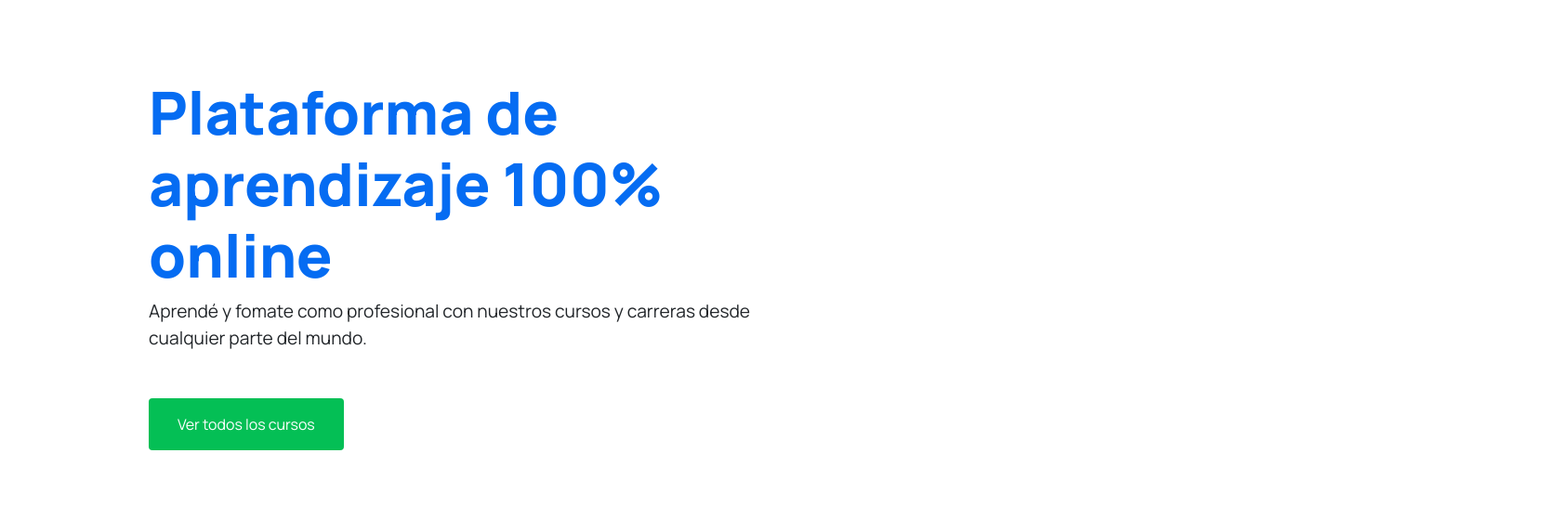
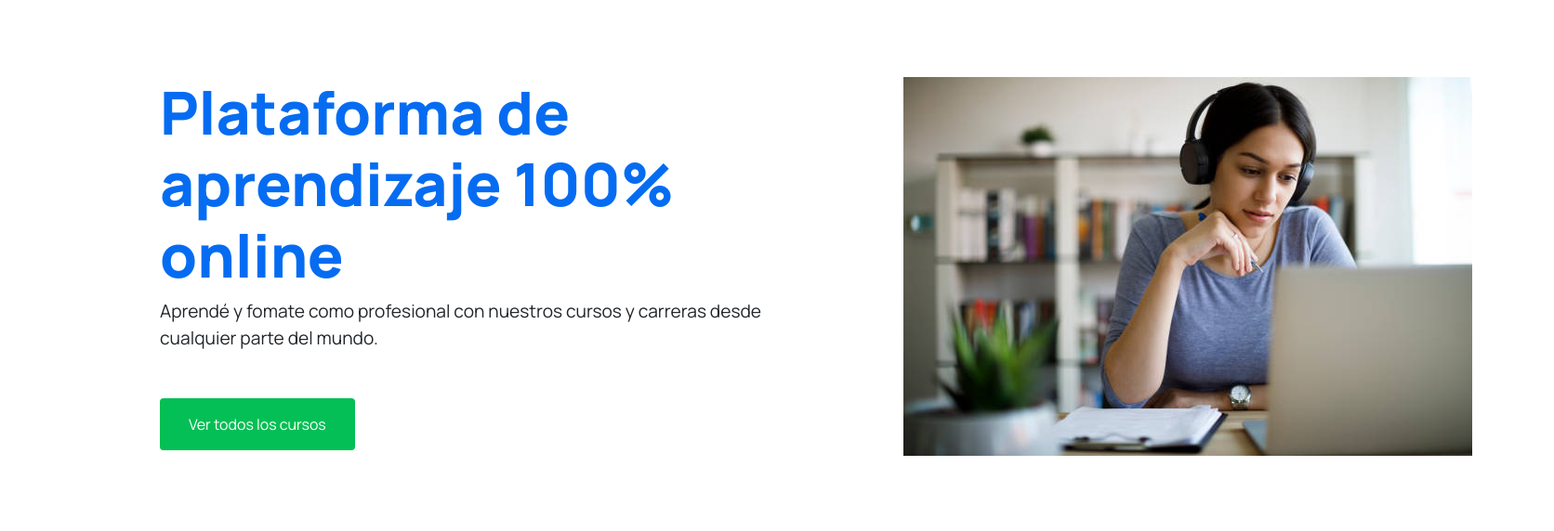
Before and after one commit to catacasa123/WeLearn, a plain HTML site: page index.html in a window 1280 px wide. Shown: the part 137-709 px from the top of the page at 93% size, 1672 px wide, since content can reach past the window. Drawn offline with nearby package versions, Linux system fonts and the light colour scheme.

Commit message:
arregle estructura index titulo

```diff
--- a/css/estilos.css
+++ b/css/estilos.css
@@ -122,6 +122,7 @@ body{
 
 }
 */
+/*
 #grilla{
     width: 800px;
     height: 800px;
@@ -136,7 +137,7 @@ body{
     "beca beca grabaciones mundo"
     "footer footer footer footer"
     ;
-}
+}*/
 .fotomujer{
     grid-area: imagenPlataforma;
     display: flex;
@@ -146,7 +147,8 @@ body{
     grid-area: imagenPlataforma;
     display: flex;
     flex-wrap: wrap;
-    margin: 90px 0px 90px 0px;
+    /*margin: 90px 0px 90px 0px;*/
+    padding: 0px 20px 0px 100px;
 }
 .beca{
     /*margin: 200px 130px;
@@ -218,6 +220,7 @@ body{
 .plataforma {
     margin: 220px 40px 70px 160px;
     grid-area: plataforma;
+    display: flex;
 
 }
 .plataforma__titulo{
--- a/index.html
+++ b/index.html
@@ -18,7 +18,7 @@
     <link href="https://fonts.googleapis.com/css2?family=Roboto+Serif:ital,wght@1,600&display=swap" rel="stylesheet">
 </head>
 <body>
-    <div id="grilla">
+    <div class="container-fluid">
     <header class="barra">
         <nav class="barra__menu">
             <ul class="barra__secciones">
@@ -32,16 +32,17 @@
     </header>
 <main>
     <div class="plataforma">
+        <div class="plataforma__tituloparrafo">
             <h1 class="plataforma__titulo">Plataforma de aprendizaje 100% online</h1>
                 <p class="plataforma__parrafo">Aprendé y fomate como profesional con nuestros cursos y carreras desde cualquier parte del mundo.</p>
                 <a class="btn" href="./paginas/Cursos.html">Ver todos los cursos</a>
                 <!--poner una imagen-->
+        </div>
         <div class="imagenPlataforma">
             <!--<img src="./multimedia/varonestudiando.jpg" alt="varonestudiando">-->
             <div class="fotomujer"><img src="./multimedia/mujerestudiando.jpg" alt="mujerestudiando"></div>
         </div>
     </div>
-
     <section class="tresBeneficios">
         <div class="beneficios">
             <div class="beca">
```
Lines whose indentation alone changed are shown as unchanged.
